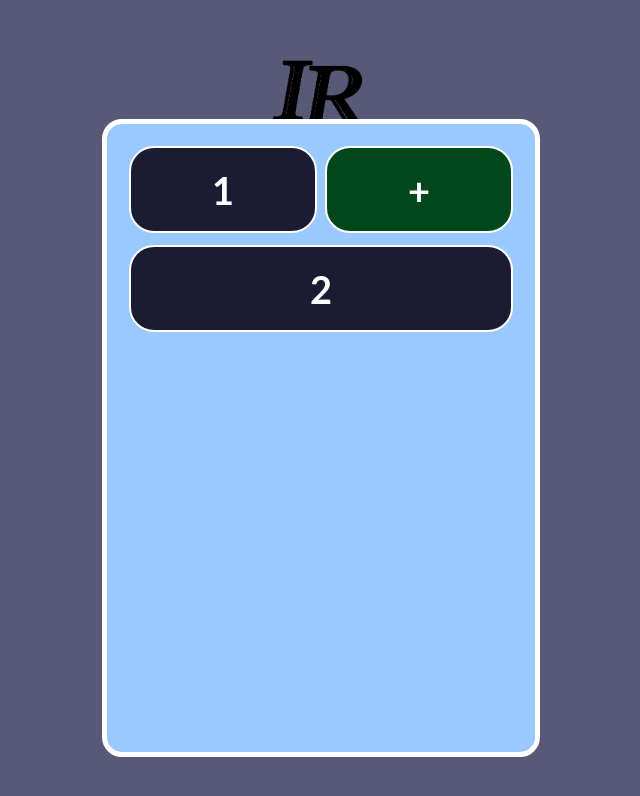
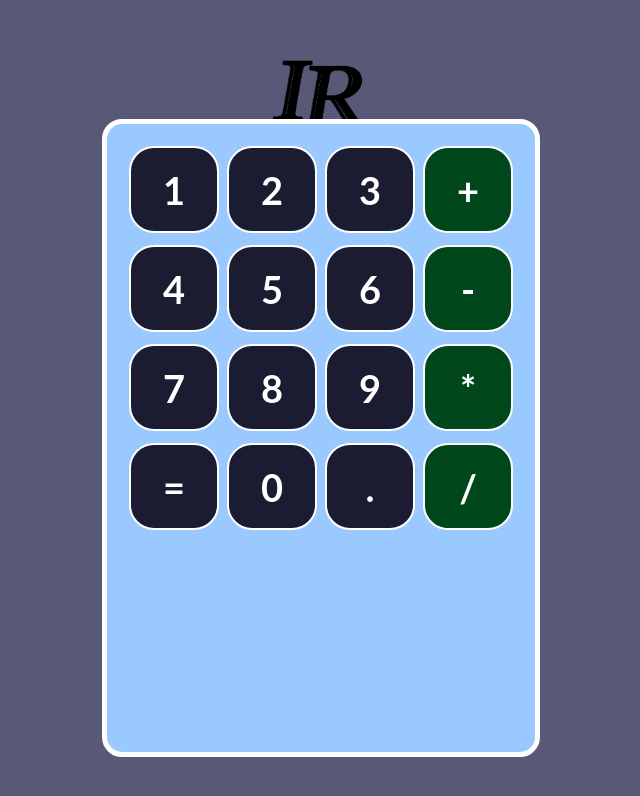
Before and after one commit to irvinzato/CalculadoraReact, a React (Create React App) app: page / in a window 1280 px wide. Shown: the top 796 px of the page, without its empty margins (319-959 px from the left). Built offline with nearby package versions, Linux system fonts and the light colour scheme.

Commit message:
Creé botones de numeros y operadores en calculadora, con estilos y funcion isOperator probada

```diff
--- a/src/App.jsx
+++ b/src/App.jsx
@@ -13,14 +13,31 @@
       <div className='calculator-container'>
         <div className='row'>
           <Button> 1 </Button>
+          <Button> 2 </Button>
+          <Button> 3 </Button>
           <Button> + </Button>
         </div>
         <div className='row'>
-          <Button> 2 </Button>
+          <Button> 4 </Button>
+          <Button> 5 </Button>
+          <Button> 6 </Button>
+          <Button> - </Button>
         </div>
-        <div className='row'></div>
-        <div className='row'></div>
-        <div className='row'></div>
+        <div className='row'>
+          <Button> 7 </Button>
+          <Button> 8 </Button>
+          <Button> 9 </Button>
+          <Button> * </Button>
+        </div>
+        <div className='row'>
+          <Button> = </Button>
+          <Button> 0 </Button>
+          <Button> . </Button>
+          <Button> / </Button>
+        </div>
+        <div className='row'>
+
+        </div>
       </div>
     </div>
   );
--- a/src/components/Button.jsx
+++ b/src/components/Button.jsx
@@ -5,7 +5,7 @@
 
   const isOperator = ( value ) => {
           //Si no es un numero y tampoco es un punto o igual
-    return isNaN( value ) && ( value != '.' ) && ( value != '=' );
+    return isNaN( value ) && ( value.trim() !== '.' ) && ( value.trim() !== '=' );
   }
 
   return(
--- a/src/styles/Button.css
+++ b/src/styles/Button.css
@@ -15,6 +15,14 @@
   user-select: none;
 }
 
+.button-container:hover {
+  background: #5a01a7;
+}
+
 .operator {
   background: #00471b;
 }
+
+.operator:hover {
+  background: #ff6600;
+}
```
